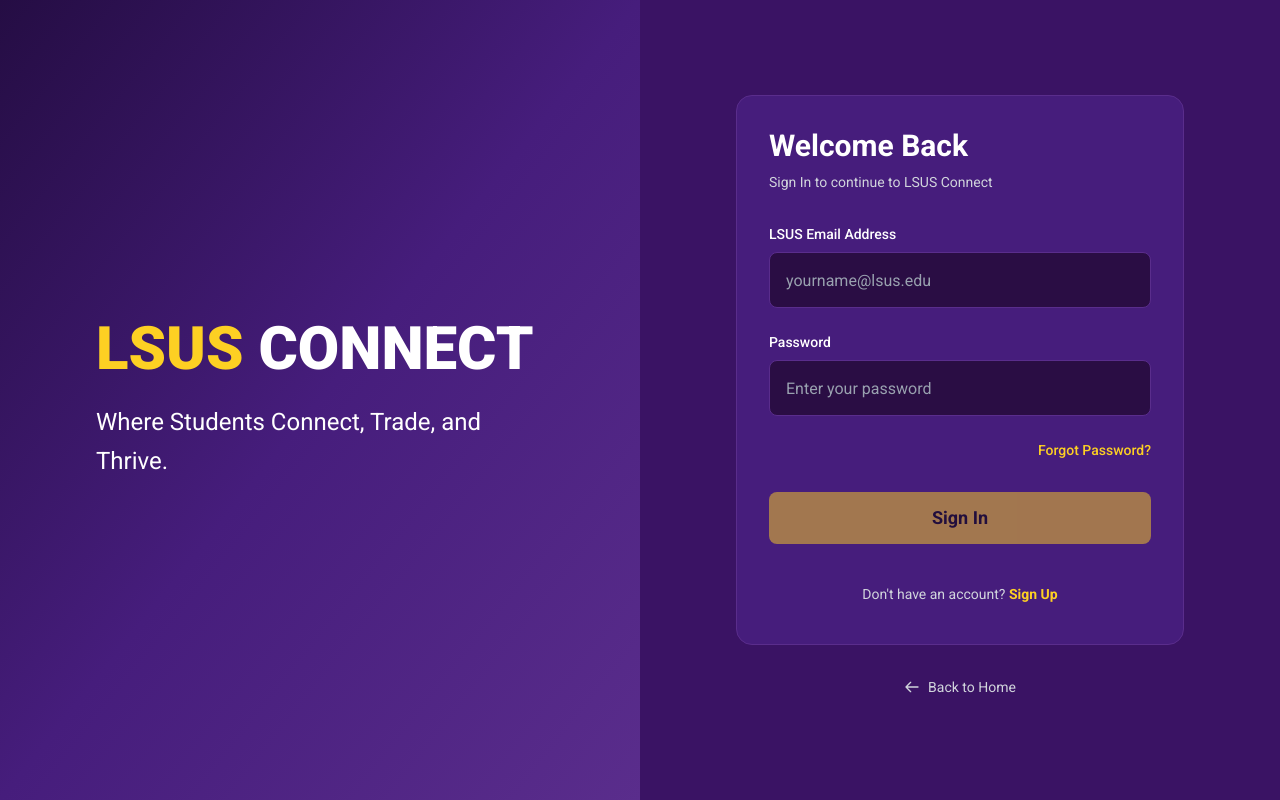
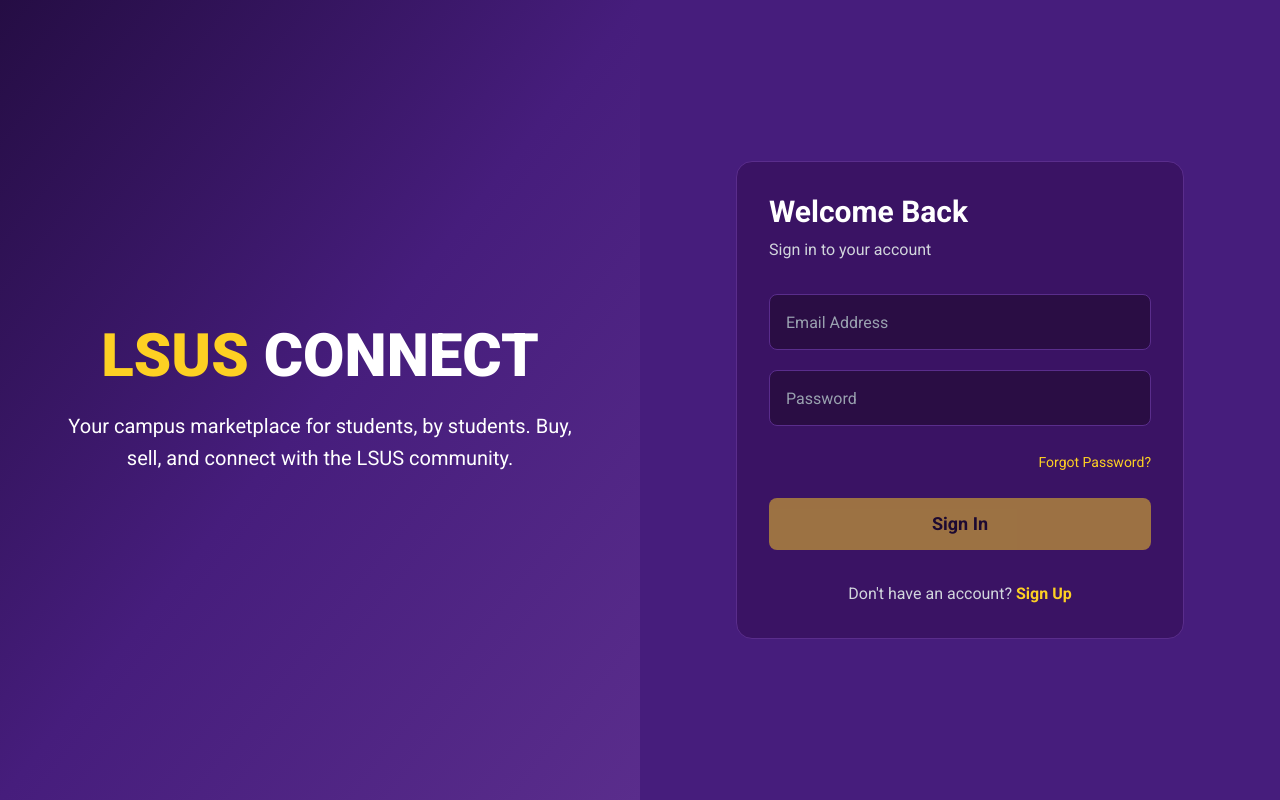
Before and after one commit to showrab09/LSUS_CONNECT, a Next.js app: page /signin in a window 1280 px wide. Built offline with nearby package versions, Linux system fonts and the light colour scheme.

Commit message:
feat: Add profile dropdown and resend verification email functionality

```diff
--- /dev/null
+++ b/app/api/auth/resend-verification/route.ts
@@ -0,0 +1,76 @@
+import { NextRequest, NextResponse } from 'next/server';
+import { supabase } from '@/lib/supabase';
+import { randomBytes } from 'crypto';
+import { sendVerificationEmail } from '@/lib/email/resend';
+
+export const dynamic = 'force-dynamic';
+
+export async function POST(request: NextRequest) {
+  try {
+    const { email } = await request.json();
+
+    if (!email) {
+      return NextResponse.json(
+        { error: 'Email is required' },
+        { status: 400 }
+      );
+    }
+
+    // Find user by email
+    const { data: user, error } = await supabase
+      .from('users')
+      .select('*')
+      .eq('email', email.trim())
+      .single();
+
+    // Don't reveal if user exists or not (security best practice)
+    if (error || !user) {
+      return NextResponse.json(
+        { message: 'If an account exists with this email, a verification email will be sent.' },
+        { status: 200 }
+      );
+    }
+
+    // Check if already verified
+    if (user.is_verified) {
+      return NextResponse.json(
+        { message: 'This account is already verified. You can sign in now.' },
+        { status: 200 }
+      );
+    }
+
+    // Generate new verification token
+    const verificationToken = randomBytes(32).toString('hex');
+
+    // Update user with new token
+    const { error: updateError } = await supabase
+      .from('users')
+      .update({
+        verification_token: verificationToken,
+        updated_at: new Date().toISOString(),
+      })
+      .eq('id', user.id);
+
+    if (updateError) {
+      return NextResponse.json(
+        { error: 'Failed to process request' },
+        { status: 500 }
+      );
+    }
+
+    // Send verification email
+    await sendVerificationEmail(email.trim(), verificationToken);
+
+    return NextResponse.json(
+      { message: 'Verification email sent! Please check your inbox.' },
+      { status: 200 }
+    );
+
+  } catch (error) {
+    console.error('Resend verification error:', error);
+    return NextResponse.json(
+      { error: 'Internal server error' },
+      { status: 500 }
+    );
+  }
+}
--- a/app/marketplace/page.tsx
+++ b/app/marketplace/page.tsx
@@ -3,10 +3,11 @@
 import { useState, useEffect } from "react";
 import Link from "next/link";
 import { useRouter } from "next/navigation";
+import ProfileDropdown from "@/components/ProfileDropdown";
 
 /**
- * LSUS Connect - Marketplace Home Page (DYNAMIC + RESPONSIVE)
- * Now fetches REAL data from the database via API
+ * LSUS Connect - Marketplace Home Page (DYNAMIC + RESPONSIVE + PROFILE DROPDOWN)
+ * Now includes professional profile dropdown component
  */
 
 interface User {
@@ -80,7 +81,6 @@
   const handleApplyFilters = () => {
     console.log("Applying filters:", selectedFilters);
     setIsFilterModalOpen(false);
-    // TODO: Filter listings based on selected filters
   };
 
   const clearFilters = () => {
@@ -90,12 +90,6 @@
       housing: false,
       freeSwap: false,
     });
-  };
-
-  const handleLogout = () => {
-    document.cookie = "token=; path=/; max-age=0";
-    localStorage.removeItem("token");
-    router.push("/signin");
   };
 
   const activeFilterCount = Object.values(selectedFilters).filter(Boolean).length;
@@ -161,12 +155,11 @@
               </div>
             </div>
 
-            <div className="flex items-center gap-4 text-white text-sm font-medium whitespace-nowrap">
-              <Link href="/user-profile" className="hover:text-[#FDD023] transition-colors">Profile</Link>
-              <Link href="/" className="hover:text-[#FDD023] transition-colors">Notifications</Link>
-              <button onClick={handleLogout} className="hover:text-[#FDD023] transition-colors">
-                Logout
-              </button>
+            <div className="flex items-center gap-4">
+              <Link href="/" className="text-white hover:text-[#FDD023] transition-colors text-sm">
+                Notifications
+              </Link>
+              <ProfileDropdown />
             </div>
           </div>
 
@@ -192,11 +185,7 @@
                 <span>CONNECT</span>
               </Link>
 
-              <Link href="/user-profile" className="p-2 text-white hover:text-[#FDD023] transition-colors">
-                <svg className="w-6 h-6" fill="none" stroke="currentColor" viewBox="0 0 24 24">
-                  <path strokeLinecap="round" strokeLinejoin="round" strokeWidth={2} d="M16 7a4 4 0 11-8 0 4 4 0 018 0zM12 14a7 7 0 00-7 7h14a7 7 0 00-7-7z" />
-                </svg>
-              </Link>
+              <ProfileDropdown />
             </div>
 
             <div className="relative">
@@ -219,18 +208,12 @@
           {isMobileMenuOpen && (
             <div className="lg:hidden mt-4 pb-4 border-t border-[#5a2d8c] pt-4">
               <nav className="flex flex-col gap-3">
-                <Link href="/user-profile" className="text-white hover:text-[#FDD023] transition-colors py-2 px-3 rounded hover:bg-[#3a1364]">
-                  Profile
-                </Link>
                 <Link href="/" className="text-white hover:text-[#FDD023] transition-colors py-2 px-3 rounded hover:bg-[#3a1364]">
                   Notifications
                 </Link>
                 <Link href="/post-listing" className="text-white hover:text-[#FDD023] transition-colors py-2 px-3 rounded hover:bg-[#3a1364]">
                   Post Listing
                 </Link>
-                <button onClick={handleLogout} className="text-left text-white hover:text-[#FDD023] transition-colors py-2 px-3 rounded hover:bg-[#3a1364]">
-                  Logout
-                </button>
               </nav>
             </div>
           )}
--- a/app/signin/page.tsx
+++ b/app/signin/page.tsx
@@ -5,32 +5,71 @@
 import { useRouter } from "next/navigation";
 
 /**
- * LSUS Connect - Sign In Page (FULLY RESPONSIVE)
- * Mobile: Single column, compact logo at top
- * Tablet: Single column, larger logo
- * Desktop: Two columns (branding + form)
+ * LSUS Connect - Signin Page (WITH RESEND VERIFICATION)
+ * Now includes ability to resend verification email
  */
 
-function isValidEmail(email: string): boolean {
-  const emailRegex = /^[^\s@]+@[^\s@]+\.[^\s@]+$/;
-  return emailRegex.test(email);
+function isValidEmail(value: string): boolean {
+  return /^[^\s@]+@[^\s@]+\.[^\s@]+$/.test(value.trim());
 }
 
-export default function SignInPage() {
+export default function SigninPage() {
   const router = useRouter();
   const [email, setEmail] = useState("");
   const [password, setPassword] = useState("");
   const [isSubmitting, setIsSubmitting] = useState(false);
   const [message, setMessage] = useState<{
-    type: "success" | "error";
+    type: "success" | "error" | "verification";
     text: string;
   } | null>(null);
+  const [isResendingEmail, setIsResendingEmail] = useState(false);
 
   const emailError = useMemo(() => {
     if (!email) return null;
-    if (!isValidEmail(email)) return "Please enter a valid email address.";
-    return null;
+    return isValidEmail(email) ? null : "Please enter a valid email address.";
   }, [email]);
+
+  const handleResendVerification = async () => {
+    if (!email || !isValidEmail(email)) {
+      setMessage({
+        type: "error",
+        text: "Please enter a valid email address first.",
+      });
+      return;
+    }
+
+    setIsResendingEmail(true);
+    setMessage(null);
+
+    try {
+      const response = await fetch("/api/auth/resend-verification", {
+        method: "POST",
+        headers: { "Content-Type": "application/json" },
+        body: JSON.stringify({ email: email.trim() }),
+      });
+
+      const data = await response.json();
+
+      if (response.ok) {
+        setMessage({
+          type: "success",
+          text: "Verification email sent! Please check your inbox.",
+        });
+      } else {
+        setMessage({
+          type: "error",
+          text: data.error || "Failed to resend email. Please try again.",
+        });
+      }
+    } catch (error) {
+      setMessage({
+        type: "error",
+        text: "Something went wrong. Please try again.",
+      });
+    } finally {
+      setIsResendingEmail(false);
+    }
+  };
 
   async function handleSubmit(e: React.FormEvent) {
     e.preventDefault();
@@ -58,42 +97,51 @@
     setIsSubmitting(true);
 
     try {
-      // Call signin API
-      const response = await fetch('/api/auth/signin', {
-        method: 'POST',
-        headers: {
-          'Content-Type': 'application/json',
-        },
+      const response = await fetch("/api/auth/signin", {
+        method: "POST",
+        headers: { "Content-Type": "application/json" },
         body: JSON.stringify({
           email: trimmedEmail,
-          password: trimmedPassword
+          password: trimmedPassword,
         }),
       });
 
       const data = await response.json();
 
-      if (!response.ok) {
-        throw new Error(data.error || 'Signin failed');
-      }
+      if (response.ok) {
+        // Store token in localStorage for client-side access
+        localStorage.setItem("token", data.token);
 
-      // Store token in localStorage
-      localStorage.setItem('token', data.token);
-      localStorage.setItem('user', JSON.stringify(data.user));
-
-      // Show success message
         setMessage({
           type: "success",
           text: "Sign in successful! Redirecting...",
         });
 
-      // Redirect to marketplace
         setTimeout(() => {
-        router.push('/marketplace');
-      }, 1500);
-    } catch (error: any) {
+          router.push("/marketplace");
+        }, 1000);
+      } else {
+        // Check if it's an email verification error
+        if (
+          response.status === 403 ||
+          data.error?.includes("verify") ||
+          data.error?.includes("verification")
+        ) {
+          setMessage({
+            type: "verification",
+            text: data.error || "Please verify your email before signing in.",
+          });
+        } else {
           setMessage({
             type: "error",
-        text: error.message || "Invalid email or password. Please try again.",
+            text: data.error || "Invalid email or password.",
+          });
+        }
+      }
+    } catch (error) {
+      setMessage({
+        type: "error",
+        text: "Something went wrong. Please try again.",
       });
     } finally {
       setIsSubmitting(false);
@@ -102,59 +150,52 @@
 
   return (
     <div className="min-h-screen grid lg:grid-cols-2">
-      {/* Left Side - Branding (Hidden on mobile, visible on desktop) */}
-      <div className="hidden lg:flex bg-gradient-to-br from-[#250D44] via-[#461D7C] to-[#5a2d8c] flex-col items-center justify-center p-12">
-        <div className="max-w-md">
-          {/* Logo */}
-          <h1 className="text-5xl xl:text-6xl font-black mb-6">
+      {/* Left Side - Branding (Hidden on mobile) */}
+      <div className="hidden lg:flex bg-gradient-to-br from-[#250D44] via-[#461D7C] to-[#5a2d8c] items-center justify-center p-12">
+        <div className="max-w-lg text-center">
+          <h1 className="text-6xl font-black mb-6">
             <span className="text-[#FDD023]">LSUS</span>{" "}
             <span className="text-white">CONNECT</span>
           </h1>
-
-          {/* Tagline */}
-          <p className="text-white text-xl xl:text-2xl font-light leading-relaxed">
-            Where Students Connect, Trade, and Thrive.
+          <p className="text-white text-xl leading-relaxed">
+            Your campus marketplace for students, by students. Buy, sell, and
+            connect with the LSUS community.
           </p>
         </div>
       </div>
 
-      {/* Right Side - Sign In Form */}
-      <div className="bg-[#3a1364] flex items-center justify-center p-4 sm:p-8 lg:p-12">
+      {/* Right Side - Signin Form */}
+      <div className="flex items-center justify-center p-4 sm:p-8 lg:p-12 bg-[#461D7C]">
         <div className="w-full max-w-md">
-          {/* Mobile Logo (Shown only on mobile/tablet) */}
+          {/* Mobile Logo */}
           <div className="lg:hidden text-center mb-8">
-            <h1 className="text-3xl sm:text-4xl font-black">
+            <h1 className="text-4xl font-black">
               <span className="text-[#FDD023]">LSUS</span>{" "}
               <span className="text-white">CONNECT</span>
             </h1>
-            <p className="text-white text-sm sm:text-base mt-2">
-              Student Marketplace
-            </p>
           </div>
 
-          {/* Card */}
-          <div className="bg-[#461D7C] rounded-2xl p-6 sm:p-8 border border-[#5a2d8c]">
-            {/* Header */}
-            <h2 className="text-white text-2xl sm:text-3xl font-bold mb-2">Welcome Back</h2>
-            <p className="text-gray-300 text-sm mb-6 sm:mb-8">
-              Sign In to continue to LSUS Connect
+          {/* Form Card */}
+          <div className="bg-[#3a1364] rounded-2xl p-6 sm:p-8 border border-[#5a2d8c]">
+            <h2 className="text-white text-2xl sm:text-3xl font-bold mb-2">
+              Welcome Back
+            </h2>
+            <p className="text-gray-300 text-sm sm:text-base mb-6 sm:mb-8">
+              Sign in to your account
             </p>
 
-            {/* Form */}
             <form onSubmit={handleSubmit}>
               {/* Email Field */}
-              <div className="mb-6">
-                <label
-                  htmlFor="email"
-                  className="block text-white text-sm font-medium mb-2"
-                >
-                  LSUS Email Address
+              <div className="mb-5">
+                <label htmlFor="email" className="sr-only">
+                  Email Address
                 </label>
                 <input
                   id="email"
                   type="email"
+                  inputMode="email"
                   autoComplete="email"
-                  placeholder="yourname@lsus.edu"
+                  placeholder="Email Address"
                   value={email}
                   onChange={(e) => setEmail(e.target.value)}
                   aria-invalid={Boolean(emailError)}
@@ -174,18 +215,15 @@
               </div>
 
               {/* Password Field */}
-              <div className="mb-4">
-                <label
-                  htmlFor="password"
-                  className="block text-white text-sm font-medium mb-2"
-                >
+              <div className="mb-6">
+                <label htmlFor="password" className="sr-only">
                   Password
                 </label>
                 <input
                   id="password"
                   type="password"
                   autoComplete="current-password"
-                  placeholder="Enter your password"
+                  placeholder="Password"
                   value={password}
                   onChange={(e) => setPassword(e.target.value)}
                   required
@@ -194,71 +232,69 @@
               </div>
 
               {/* Forgot Password Link */}
-              <div className="text-right mb-6">
+              <div className="mb-6 text-right">
                 <Link
                   href="/forgot-password"
-                  className="text-[#FDD023] text-sm font-medium hover:text-[#FFE34A] transition-colors inline-block py-2"
+                  className="text-[#FDD023] text-sm hover:text-[#FFE34A] transition-colors"
                 >
                   Forgot Password?
                 </Link>
               </div>
 
-              {/* Submit Button - Touch friendly (min 48px height) */}
+              {/* Submit Button */}
               <button
                 type="submit"
                 disabled={
-                  isSubmitting ||
-                  Boolean(emailError) ||
-                  !email.trim() ||
-                  !password.trim()
+                  isSubmitting || Boolean(emailError) || !email.trim() || !password.trim()
                 }
-                className="w-full min-h-[48px] sm:min-h-[52px] bg-[#FDD023] text-black font-bold rounded-lg hover:bg-[#FFE34A] transition-colors disabled:opacity-50 disabled:cursor-not-allowed text-base sm:text-lg"
+                className="w-full min-h-[48px] sm:min-h-[52px] py-3 bg-[#FDD023] text-black font-bold rounded-lg hover:bg-[#FFE34A] transition-colors disabled:opacity-50 disabled:cursor-not-allowed text-base sm:text-lg"
               >
-                {isSubmitting ? "Signing In..." : "Sign In"}
+                {isSubmitting ? "Signing in..." : "Sign In"}
               </button>
 
               {/* Success/Error Message */}
               {message && (
                 <div
-                  className={`mt-4 p-3 sm:p-4 rounded-lg text-sm text-center ${
+                  className={`mt-4 p-3 sm:p-4 rounded-lg text-sm ${
                     message.type === "success"
                       ? "bg-[#FDD023]/20 text-[#FDD023] border border-[#FDD023]/30"
+                      : message.type === "verification"
+                      ? "bg-orange-500/20 text-orange-300 border border-orange-500/30"
                       : "bg-red-500/20 text-red-400 border border-red-500/30"
                   }`}
                   role="status"
                   aria-live="polite"
                 >
-                  {message.text}
+                  <p className="mb-2">{message.text}</p>
+
+                  {/* Resend Verification Button */}
+                  {message.type === "verification" && (
+                    <button
+                      type="button"
+                      onClick={handleResendVerification}
+                      disabled={isResendingEmail}
+                      className="mt-2 px-4 py-2 bg-orange-500 text-white rounded-lg hover:bg-orange-600 transition-colors disabled:opacity-50 disabled:cursor-not-allowed text-sm font-semibold min-h-[40px]"
+                    >
+                      {isResendingEmail ? "Sending..." : "Resend Verification Email"}
+                    </button>
+                  )}
                 </div>
               )}
             </form>
 
             {/* Sign Up Link */}
             <div className="mt-6 sm:mt-8 text-center">
-              <p className="text-gray-300 text-sm">
+              <p className="text-gray-300 text-sm sm:text-base">
                 Don't have an account?{" "}
                 <Link
                   href="/signup"
-                  className="text-[#FDD023] font-semibold hover:text-[#FFE34A] transition-colors inline-block py-2"
+                  className="text-[#FDD023] font-semibold hover:text-[#FFE34A] transition-colors"
                 >
                   Sign Up
                 </Link>
               </p>
             </div>
           </div>
-
-          {/* Back to Home Link (Mobile friendly) */}
-          <div className="mt-6 text-center">
-            <Link
-              href="/"
-              className="text-gray-300 text-sm hover:text-white transition-colors inline-flex items-center gap-2 py-2"
-            >
-              <svg className="w-4 h-4" fill="none" stroke="currentColor" viewBox="0 0 24 24">
-                <path strokeLinecap="round" strokeLinejoin="round" strokeWidth={2} d="M10 19l-7-7m0 0l7-7m-7 7h18" />
-              </svg>
-              Back to Home
-            </Link>
-          </div>
         </div>
       </div>
     </div>
```
Also changed, not shown: components/ProfileDropdown.tsx (added). Lines whose indentation alone changed are shown as unchanged.
